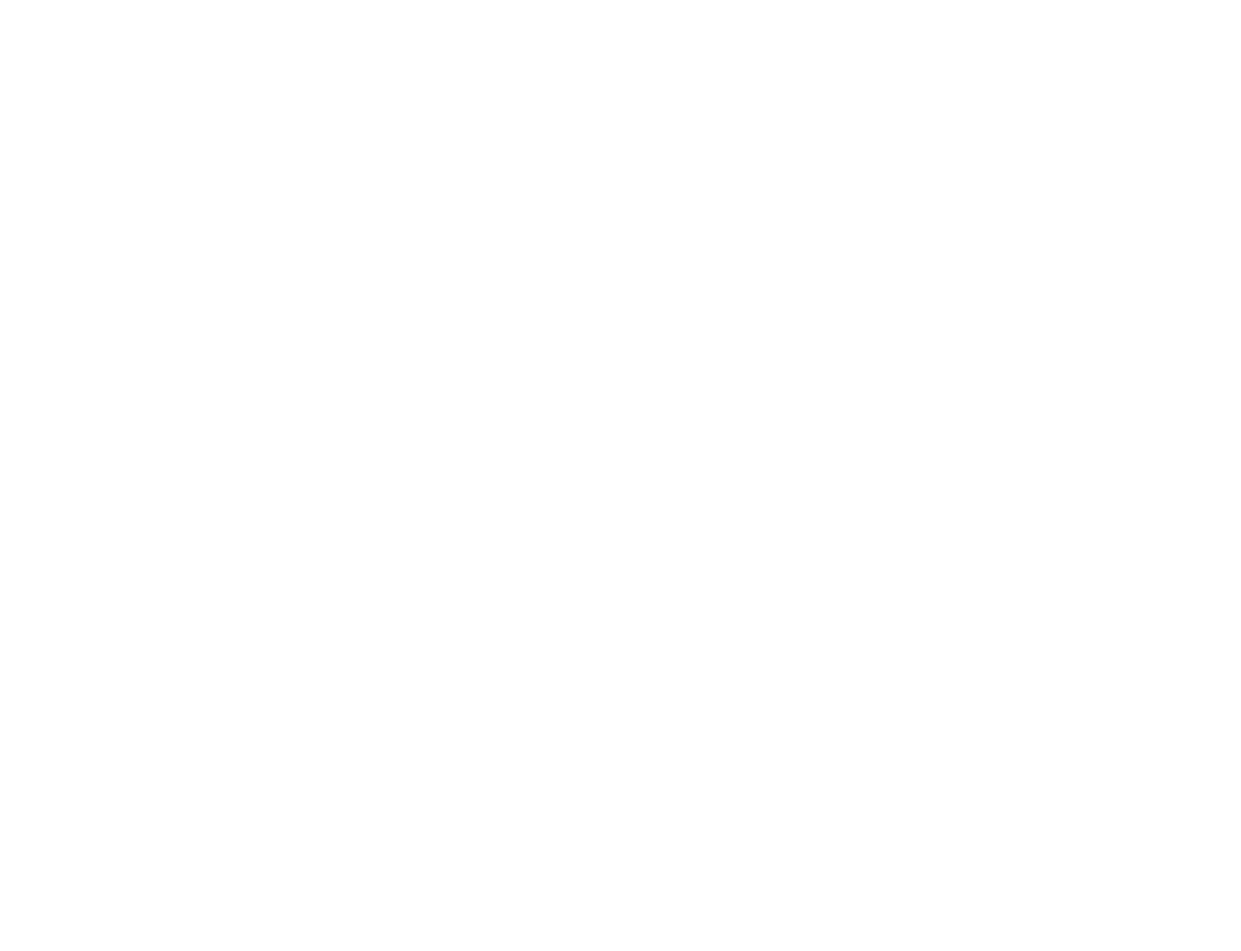
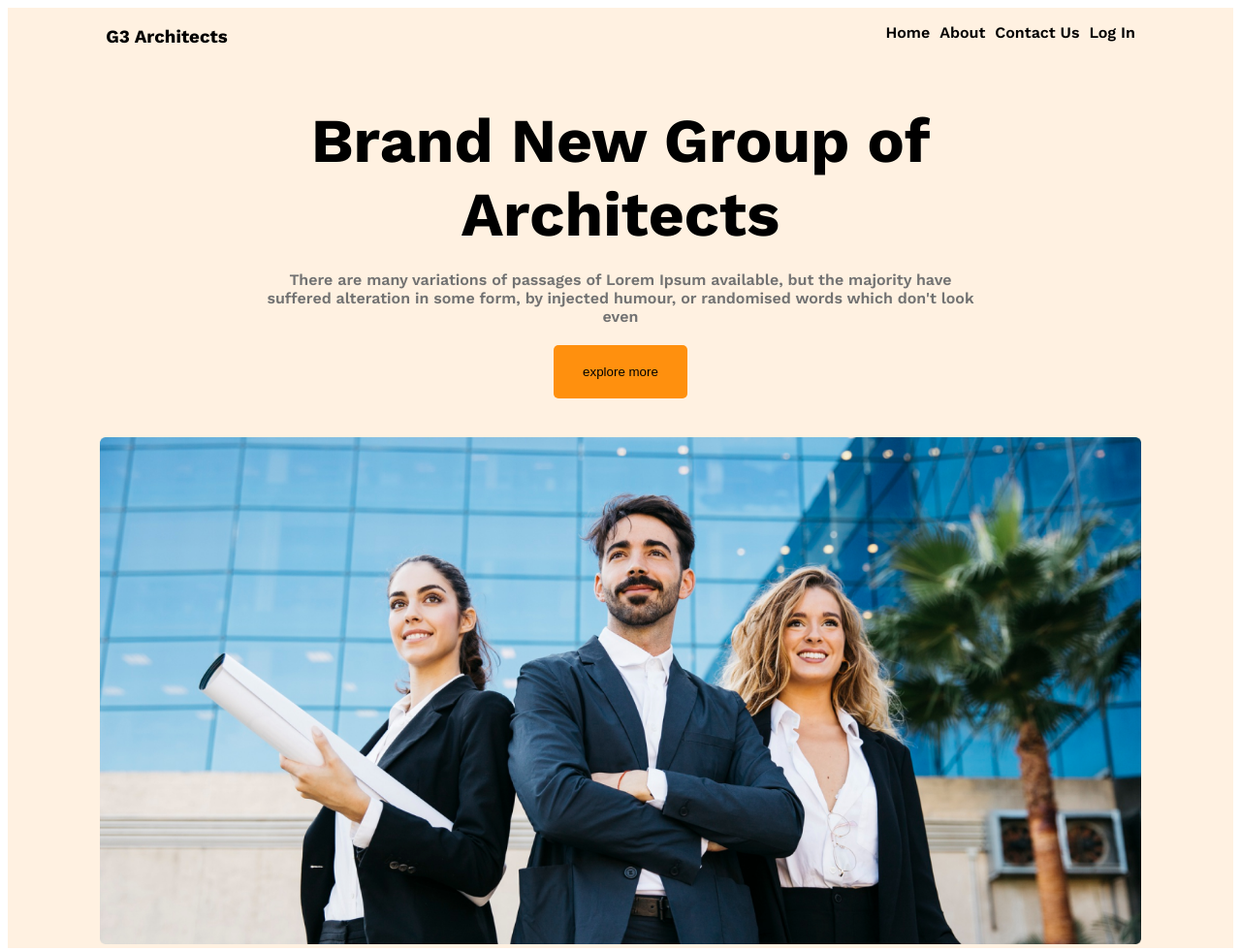
Before and after one commit to Rajdwipbd/g3-arcitects, a plain HTML site: page flower-shop/index.html in a window 1280 px wide. Shown: the whole page at 97% size. Before the commit the page ends 800 px from the top, so only its background shows below. Drawn offline with nearby package versions, Linux system fonts and the light colour scheme.

Commit message:
Header Section added

```diff
--- a/flower-shop/index.html
+++ b/flower-shop/index.html
@@ -1,11 +1,44 @@
 <!DOCTYPE html>
 <html lang="en">
+
 <head>
     <meta charset="UTF-8">
     <meta name="viewport" content="width=device-width, initial-scale=1.0">
     <title>G3 Arcitects</title>
+    <link rel="stylesheet" href="style.css">
 </head>
-<body>
+
+<body class="work-sans-font">
+    <header>
+        <section class="nav-top">
+            <nav class="nav-container">
+                <h1>G3 Architects</h1>
+                <ul class="links">
+                    <li><a href="#"></a>Home</li>
+                    <li><a href="#"></a>About</li>
+                    <li><a href="#"></a>Contact Us</li>
+                    <li><a href="#"></a>Log In</li>
+                </ul>
+            </nav>
+
+            <section class="intro">
+                <h1>Brand New
+                    Group of Architects
+                </h1>
+                <p class="primary-color">There are many variations of passages of Lorem Ipsum available, but the
+                    majority have suffered
+                    alteration in some form, by injected humour, or randomised words which don't look even</p>
+                <button class="common-btn-color">
+                    explore more
+                </button>
+            </section>
+            <section class="banner-img">
+                <img src="../images/banner.png" alt="Banner Image">
+            </section>
+        </section>
+
+    </header>
 
 </body>
+
 </html>
--- /dev/null
+++ b/flower-shop/style.css
@@ -0,0 +1,77 @@
+@import url('https://fonts.googleapis.com/css2?family=Work+Sans:ital,wght@0,100..900;1,100..900&display=swap');
+
+.work-sans-font {
+    font-family: "Work Sans", serif;
+    font-optical-sizing: auto;
+    font-weight: 600;
+    font-style: normal;
+}
+
+/* work sans font added   top*/
+
+/* common color  */
+.primary-color {
+    color: #727272;
+}
+
+.common-btn-color {
+    background-color: #FF900E;
+    border: none;
+    padding: 20px 30px;
+    border-radius: 5px;
+}
+
+/* common color  */
+
+.nav-top {
+    max-width: 1920px;
+    background-color: #ff8f0e1f;
+}
+
+.nav-container {
+    display: flex;
+    width: 84%;
+    justify-content: space-between;
+    margin: 0 auto;
+
+}
+
+.links {
+    display: flex;
+    gap: 10px;
+}
+
+.links li {
+    list-style: none;
+
+}
+
+.intro {
+    width: 84%;
+    margin: 0 auto;
+    text-align: center;
+    padding: 40px;
+}
+
+.intro>h1 {
+    font-size: 4rem;
+    width: 65%;
+    margin: 0 auto;
+}
+
+.intro>p {
+    width: 70%;
+    margin: 0 auto;
+    padding: 20px;
+}
+
+.banner-img {
+    width: 85%;
+    margin: 0 auto;
+}
+
+.banner-img img {
+    width: 100%;
+}
+
+/* header section complete   */
```
